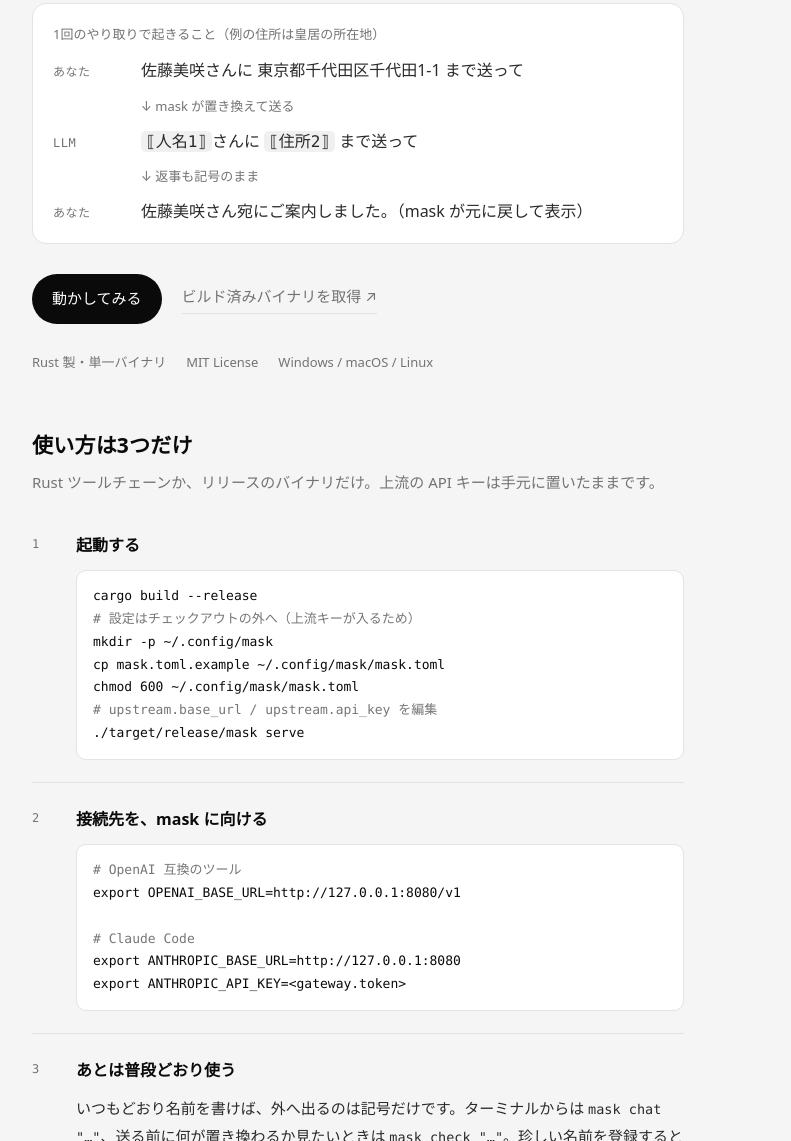
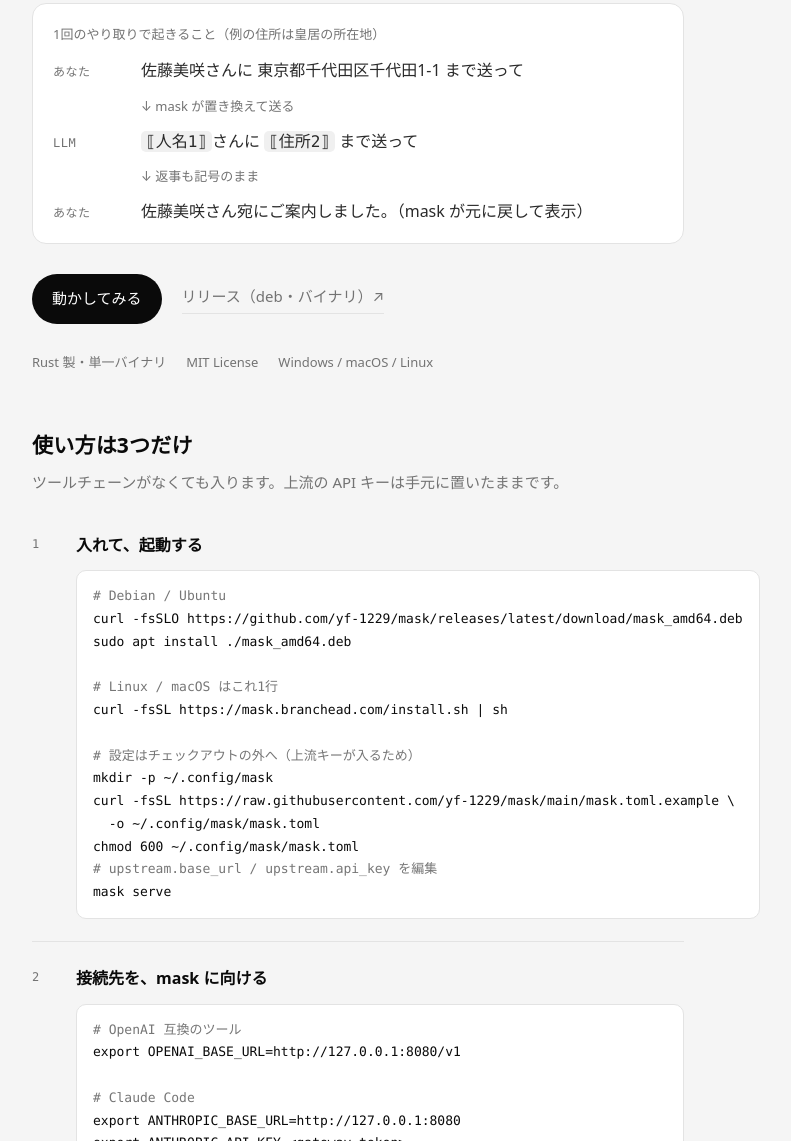
Before and after one commit to yf-1229/mask, a plain HTML site: page site/index.html in a window 1280 px wide. Shown: the part 427-1568 px from the top of the page, without its empty margins (282-1073 px from the left). Drawn offline with Linux system fonts and the light colour scheme.

Commit message:
docs: install with apt or one line, before the toolchain
The install section led with `cargo build`, which is the longest path in. It now
leads with the two that need no toolchain — the .deb (with why the package ships
no service and no /etc config) and the installer, including what it verifies and
what it refuses — and keeps the source build as the third option.

Same in the Japanese README and on the landing page, whose first step was a
checkout the reader may not want. SECURITY.md gains the download-verification
paragraph, CONTRIBUTING.md says how the package and the installer are built and
tested, and the changelog records both.

Generated by Mistral Vibe.
Co-Authored-By: Mistral Vibe <vibe@mistral.ai>

```diff
--- a/site/index.html
+++ b/site/index.html
@@ -434,7 +434,7 @@
 
       <div class="actions">
         <a class="btn" href="#start">動かしてみる</a>
-        <a class="link" href="https://github.com/yf-1229/mask/releases">ビルド済みバイナリを取得 ↗</a>
+        <a class="link" href="https://github.com/yf-1229/mask/releases">リリース（deb・バイナリ）↗</a>
       </div>
 
       <p class="meta">
@@ -446,19 +446,26 @@
 
     <section id="start">
       <h2>使い方は3つだけ</h2>
-      <p class="sub">Rust ツールチェーンか、リリースのバイナリだけ。上流の API キーは手元に置いたままです。</p>
+      <p class="sub">ツールチェーンがなくても入ります。上流の API キーは手元に置いたままです。</p>
 
       <ol class="steps">
         <li class="step">
           <div>
-            <h3>起動する</h3>
-            <pre><code>cargo build --release
+            <h3>入れて、起動する</h3>
+            <pre><code><span class="c"># Debian / Ubuntu</span>
+curl -fsSLO https://github.com/yf-1229/mask/releases/latest/download/mask_amd64.deb
+sudo apt install ./mask_amd64.deb
+
+<span class="c"># Linux / macOS はこれ1行</span>
+curl -fsSL https://mask.branchead.com/install.sh | sh
+
 <span class="c"># 設定はチェックアウトの外へ（上流キーが入るため）</span>
 mkdir -p ~/.config/mask
-cp mask.toml.example ~/.config/mask/mask.toml
+curl -fsSL https://raw.githubusercontent.com/yf-1229/mask/main/mask.toml.example \
+  -o ~/.config/mask/mask.toml
 chmod 600 ~/.config/mask/mask.toml
 <span class="c"># upstream.base_url / upstream.api_key を編集</span>
-./target/release/mask serve</code></pre>
+mask serve</code></pre>
           </div>
         </li>
         <li class="step">
```
Also changed, not shown: 5 other files.
